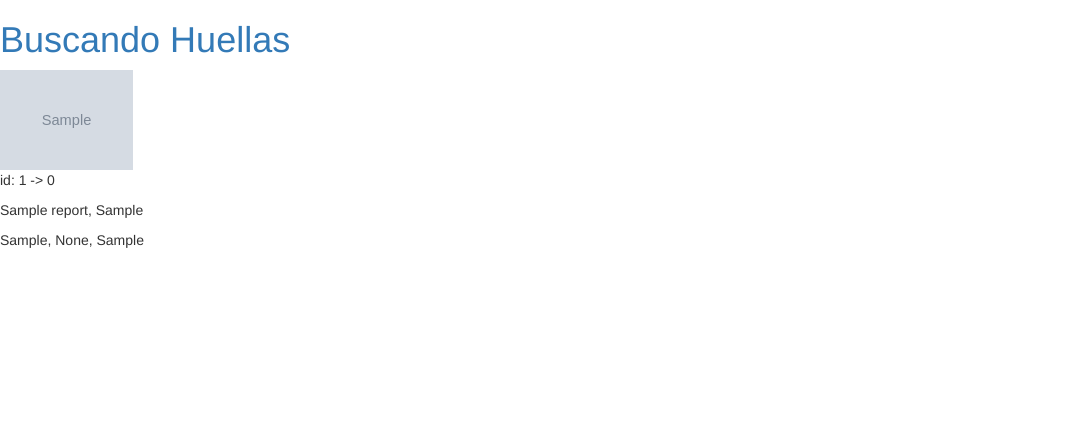
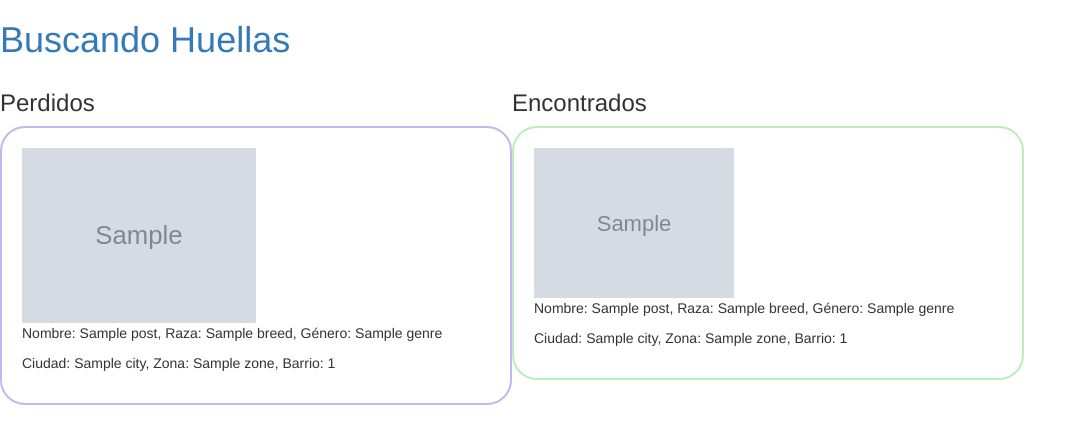
Before and after one commit to gustavovelascoh/huellas, a Django app: template pets/templates/pets/post_list.html in a window 1280 px wide. Shown: the top 444 px of the page, without its empty margins (0-1087 px from the left). Run offline with Django 3.2, Linux system fonts and the light colour scheme; tables that the repository leaves empty hold one stand-in row (values such as "Sample post"); the template is opened without the code that fills it: values that come from a table or form of the project are taken from there, most other values are stand-ins (such as "Sample title", 1, 10 or a date in 2020); grey boxes marked "Sample" are stand-in pictures; some libraries are stand-ins or nearby versions.

Commit message:
Enhanced models of report and visualization of post list

```diff
--- a/pets/admin.py
+++ b/pets/admin.py
@@ -13,9 +13,9 @@ class ReportAdmin(admin.ModelAdmin):
 
     fieldsets = [
         (None, {'fields' : ['type']}),
-        ('Pet info', {'fields' : ['animal', 'name', 'breed', 'color']}),
+        ('Pet info', {'fields' : ['animal', 'name', 'genre', 'breed', 'color']}),
         ('Location info', {'fields' : ['city', 'zone', 'n_hood']}),
-        (None, {'fields' : ['comment'] }),
+        ('Report', {'fields' : ['reporter_name', 'email', 'phone', 'comment'] }),
                  ]
     inlines = [ReportImageInline]
 
--- a/pets/models.py
+++ b/pets/models.py
@@ -4,15 +4,23 @@ from django.db import models
 
 class Report(models.Model):
 
-    name = models.CharField(max_length=32);
+    name = models.CharField(max_length=32,blank=True);
 
     animal = models.CharField(max_length=32);
 
-    breed = models.CharField(max_length=32);
+    breed = models.CharField(max_length=32,default="Criollo");
 
-    color = models.CharField(max_length=128);
+    color = models.CharField(max_length=128,blank=True);
 
     city = models.CharField(max_length=32);
+
+    GENRE_CHOICES = (
+        ('None','Desconocido'),
+        ('M', 'Macho'),
+        ('F', 'Hembra'),
+        )
+
+    genre = models.CharField(max_length=16, choices=GENRE_CHOICES, default=GENRE_CHOICES[0]);
 
     ZONE_CHOICES = (
         ('None','Sin zona'),
@@ -24,7 +32,7 @@ class Report(models.Model):
                     )
     zone = models.CharField(max_length=32, choices=ZONE_CHOICES);
 
-    n_hood = models.CharField(max_length=32);
+    n_hood = models.CharField(max_length=32,default="NA");
 
     comment = models.TextField();
 
@@ -36,8 +44,9 @@ class Report(models.Model):
 
     type = models.CharField(max_length=16, choices=TYPE_CHOICES)
 
-    email = models.EmailField(default="");
-    phone = models.CharField(max_length=32,default="");
+    reporter_name = models.CharField(max_length=32, default="Anonymous");
+    email = models.EmailField(default="",blank=True);
+    phone = models.CharField(max_length=32,default="",blank=True);
 
 class ReportImage(models.Model):
 
--- a/pets/templates/pets/post_list.html
+++ b/pets/templates/pets/post_list.html
@@ -10,20 +10,43 @@
 <a href = "/" > Buscando Huellas </a>
 </h1>
 </div >
-{% for post in reports %}
-<div >
+
+
+<div style="width: 40%; float:left">
+<h3>Perdidos</h3>
+{% for post in lost %}
+<div style="border-radius:25px; border: 2px solid #BBBBEE; padding: 20px;">
 {% for i in images %}
 
 {% if i.report_id.id == post.id %}
-<img src='{{ MEDIA_URL }}{{ i.image }}' height="100px"/>
+<img src='{{ MEDIA_URL }}{{ i.image }}' width="50%"/>
 
 {% endif %}
 
 {% endfor %}
-<p > id: {{ post.id }} -> {{ post.type }} </p >
-<p > {{ post.name }}, {{ post.breed}} </p >
-<p >{{ post.city }}, {{ post.zone}}, {{ post.n_hood }} </p >
+<p > Nombre: {{ post.name }}, Raza: {{ post.breed}}, Género: {{ post.genre }} </p >
+<p > Ciudad: {{ post.city }}, Zona: {{ post.zone}}, Barrio: {{ post.n_hood }} </p >
 </div>
 {% endfor %}
+</div>
+
+
+<div style="width: 40%; float:left">
+<h3>Encontrados</h3>
+{% for post in found %}
+<div style="border-radius:25px; border: 2px solid #BBEEBB; padding: 20px;">
+{% for i in images %}
+
+{% if i.report_id.id == post.id %}
+<img src='{{ MEDIA_URL }}{{ i.image }}' height="150px"/>
+
+{% endif %}
+
+{% endfor %}
+<p > Nombre: {{ post.name }}, Raza: {{ post.breed}}, Género: {{ post.genre }} </p >
+<p > Ciudad: {{ post.city }}, Zona: {{ post.zone}}, Barrio: {{ post.n_hood }} </p >
+</div>
+{% endfor %}
+</div>
 </body>
 <html>
```
Also changed, not shown: pets/views.py (+6 -1 lines), pets/migrations/0003_auto_20150430_0958.py (added), pets/migrations/0004_auto_20150430_1007.py (added).
